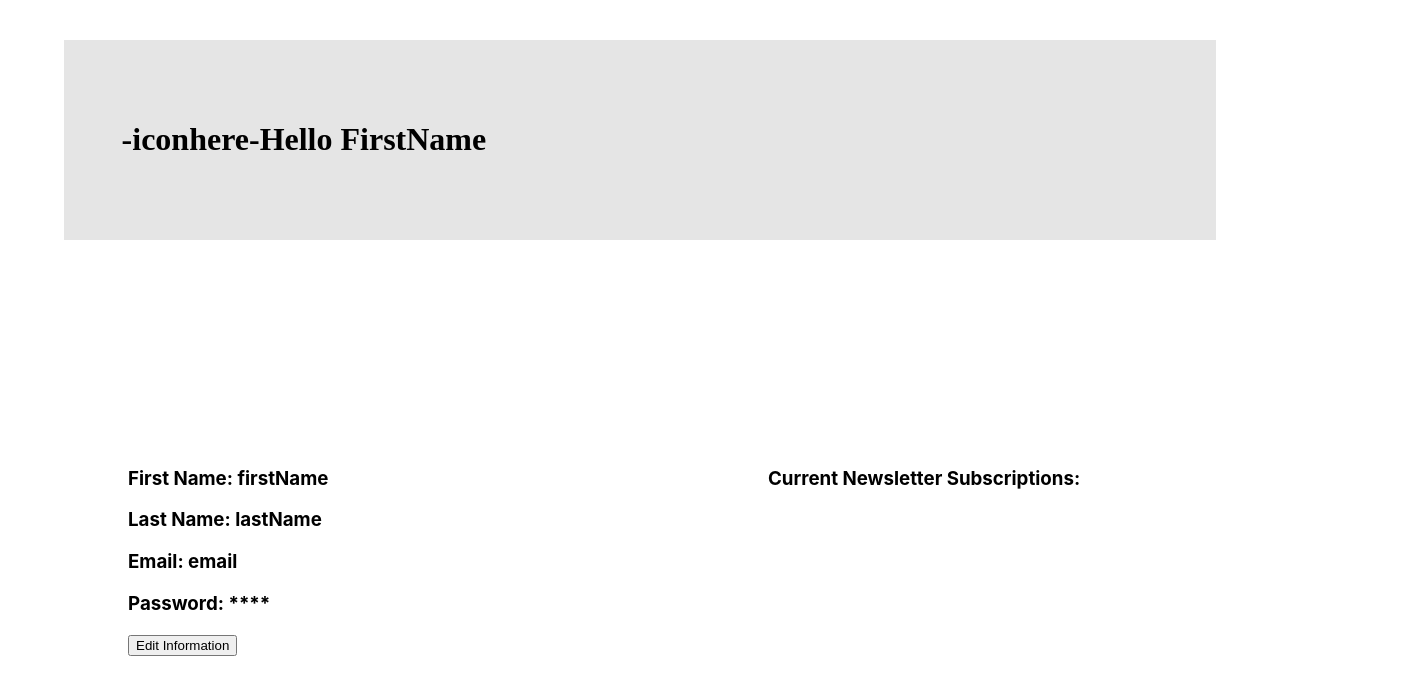
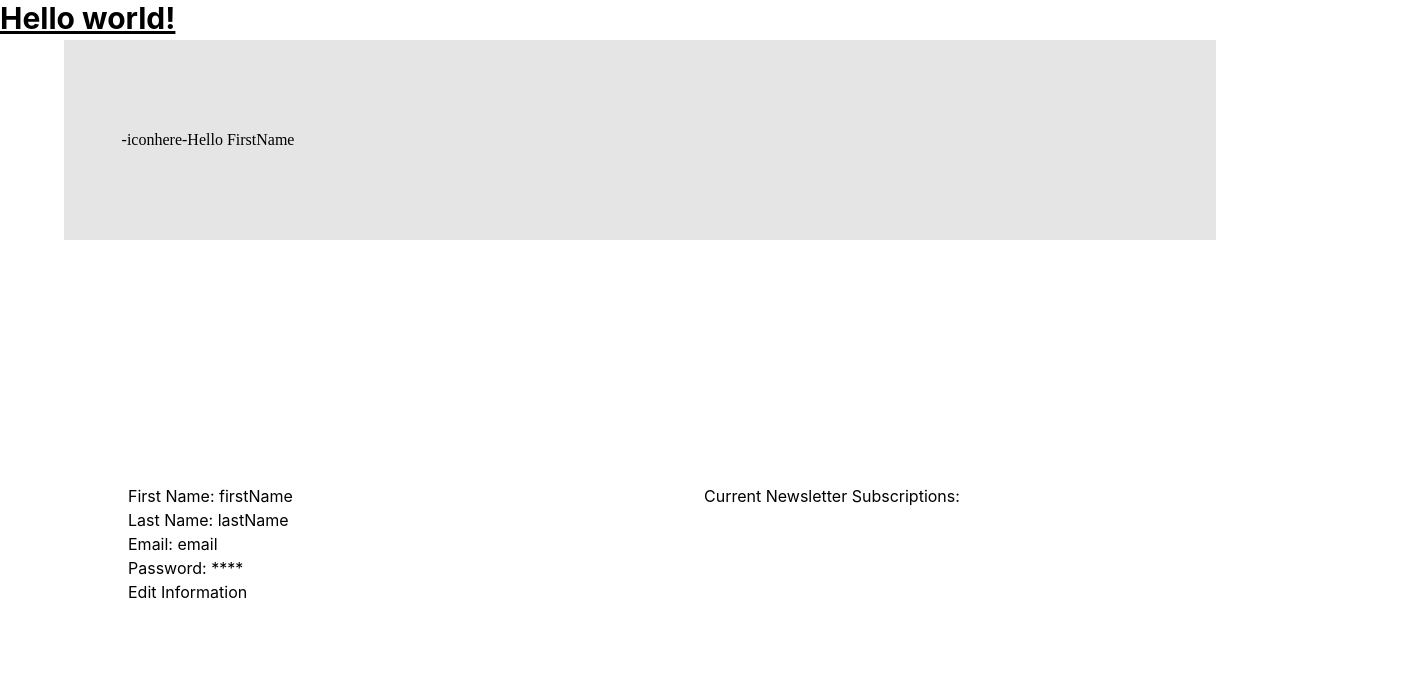
Before and after one commit to dmirandilla/BitsNBytes, a React (Create React App) app in the folder client/: page /userProfile in a window 1280 px wide. Shown: the top 694 px of the page, 1408 px wide, since content can reach past the window. Built offline with nearby package versions, Linux system fonts and the light colour scheme; what amazon-cognito-identity-js would draw is missing.

Commit message:
setup tailwind css

```diff
--- a/client/package.json
+++ b/client/package.json
@@ -36,5 +36,10 @@
       "last 1 firefox version",
       "last 1 safari version"
     ]
+  },
+  "devDependencies": {
+    "autoprefixer": "^10.4.13",
+    "postcss": "^8.4.19",
+    "tailwindcss": "^3.2.4"
   }
 }
--- /dev/null
+++ b/client/postcss.config.js
@@ -0,0 +1,6 @@
+module.exports = {
+  plugins: {
+    tailwindcss: {},
+    autoprefixer: {},
+  },
+}
--- a/client/src/index.css
+++ b/client/src/index.css
@@ -1,3 +1,7 @@
+@tailwind base;
+@tailwind components;
+@tailwind utilities;
+
 body {
   margin: 0;
   font-family: -apple-system, BlinkMacSystemFont, 'Segoe UI', 'Roboto', 'Oxygen',
--- a/client/src/userProfile/userProfile.js
+++ b/client/src/userProfile/userProfile.js
@@ -8,6 +8,10 @@
 function userProfile() {
   return (
     <>
+        <h1 className="text-3xl font-bold underline">
+            Hello world!
+        </h1>
+
         <div className='heading' style={{ backgroundColor: '#E5E5E5' }}>
             <div className='heading-text'>
                 <h1>-iconhere-</h1>
--- /dev/null
+++ b/client/tailwind.config.js
@@ -0,0 +1,10 @@
+/** @type {import('tailwindcss').Config} */
+module.exports = {
+  content: [
+    "./src/**/*.{js,jsx,ts,tsx}",
+  ],
+  theme: {
+    extend: {},
+  },
+  plugins: [],
+}
```
